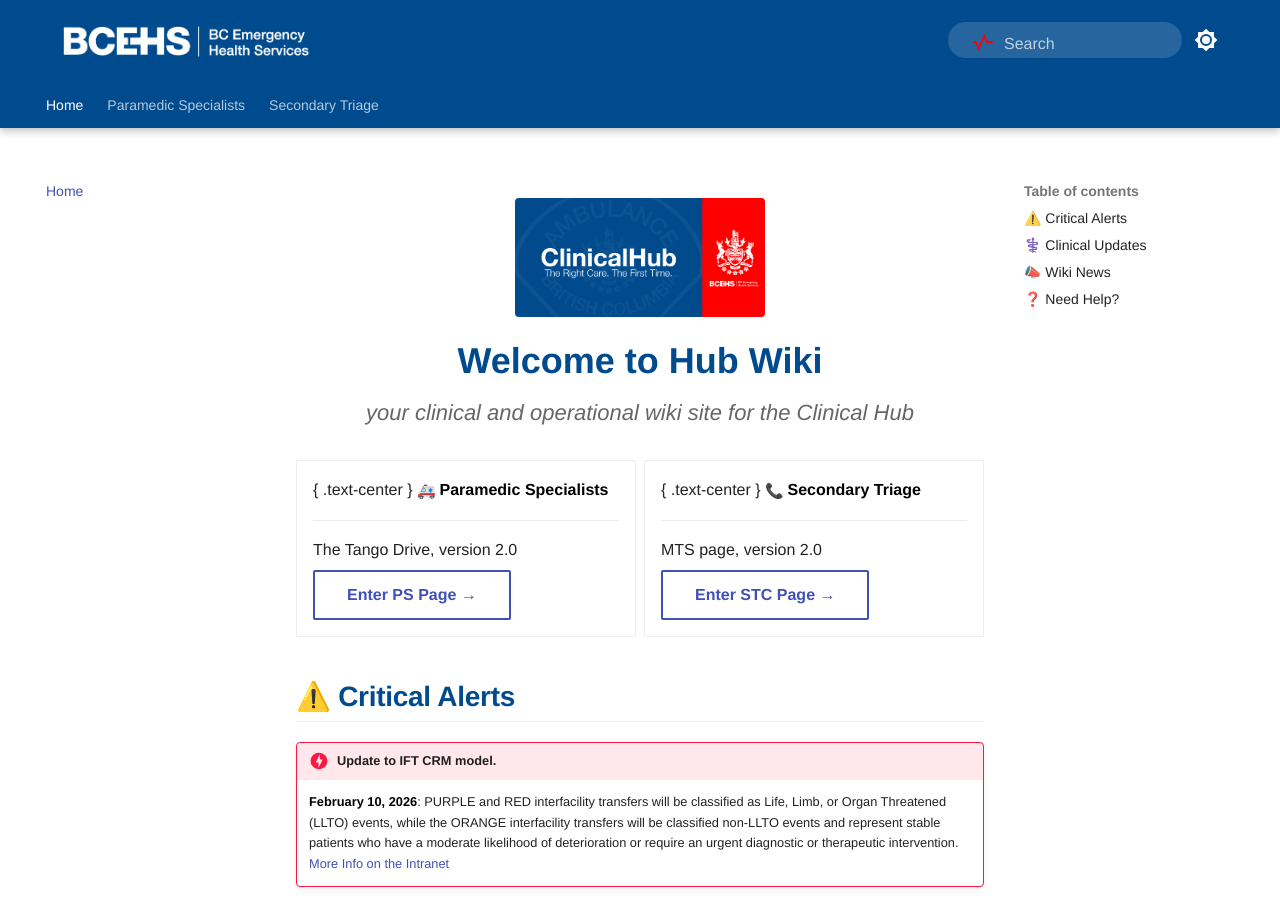
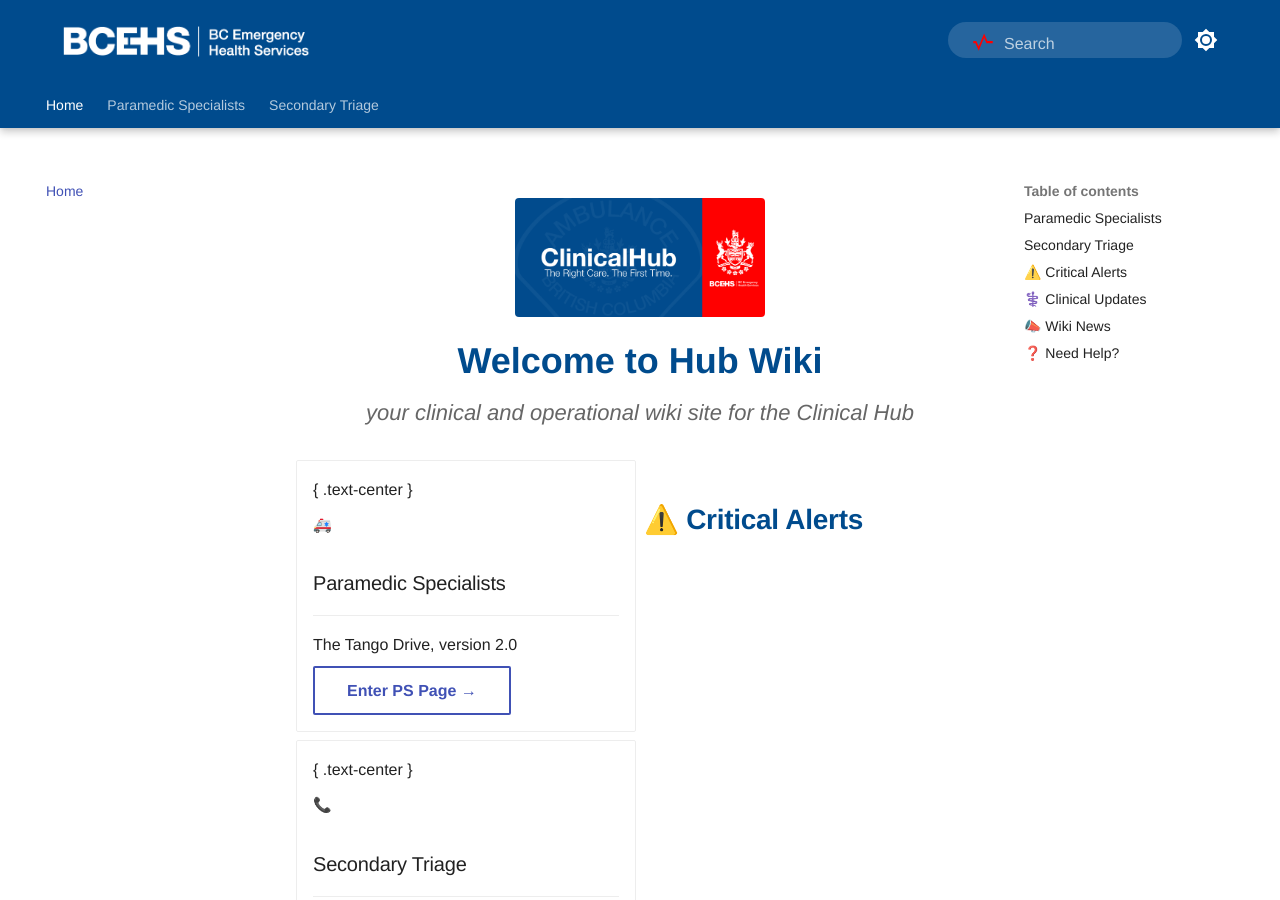
Before and after one commit to bcehsclinicalhub/TangoBot, an MkDocs documentation site: the page built from docs/index.md, in a window 1280 px wide and 900 px high. Built offline with MkDocs 1.6.1 and Material for MkDocs 9.7.7, drawn with Linux system fonts in a browser that asks for light colours; emoji names are drawn with the system emoji font.

Commit message:
Update protocols

```diff
--- a/docs/index.md
+++ b/docs/index.md
@@ -6,18 +6,22 @@
 
 <div class="grid cards" markdown>
 
-* { .text-center } :ambulance: **Paramedic Specialists**
+<div class="grid cards" markdown>
 
+* { .text-center }
+
+    :ambulance:
+    ### Paramedic Specialists
     ---
-
     The Tango Drive, version 2.0
 
     [Enter PS Page →](ps/index.md){ .md-button }
 
-* { .text-center } :telephone_receiver: **Secondary Triage**
+* { .text-center }
 
+    :telephone_receiver:
+    ### Secondary Triage
     ---
-
     MTS page, version 2.0
 
     [Enter STC Page →](stc/index.md){ .md-button }
```
